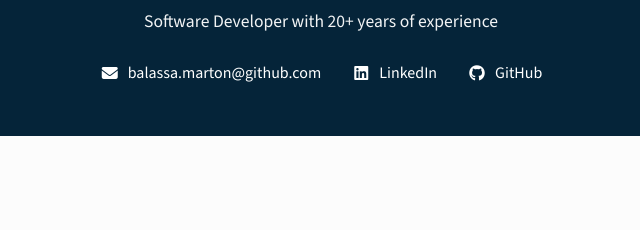
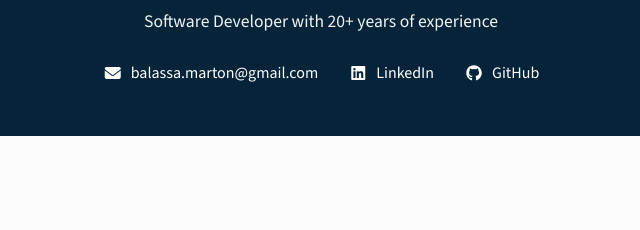
Before and after one commit to BalassaMarton/BalassaMarton.github.io, a website: page index.html in a window 1280 px wide. Shown: the part 137-367 px from the top of the page, 319-959 px from the left. Drawn offline with nearby package versions, Linux system fonts and the light colour scheme.

Commit message:
Fix email address

```diff
--- a/index.html
+++ b/index.html
@@ -22,9 +22,9 @@
             <h1 class="name">Marton Balassa</h1>
             <p class="tagline">Software Developer with 20+ years of experience</p>
             <div class="contact">
-                <a href="mailto:balassa.marton@github.com" class="contact-item">
+                <a href="mailto:balassa.marton@gmail.com" class="contact-item">
                     <i class="fas fa-envelope icon"></i>
-                    balassa.marton@github.com
+                    balassa.marton@gmail.com
                 </a>
                 <a href="https://linkedin.com/in/balassamarton" target="_blank" class="contact-item">
                     <i class="fab fa-linkedin icon"></i>
```
